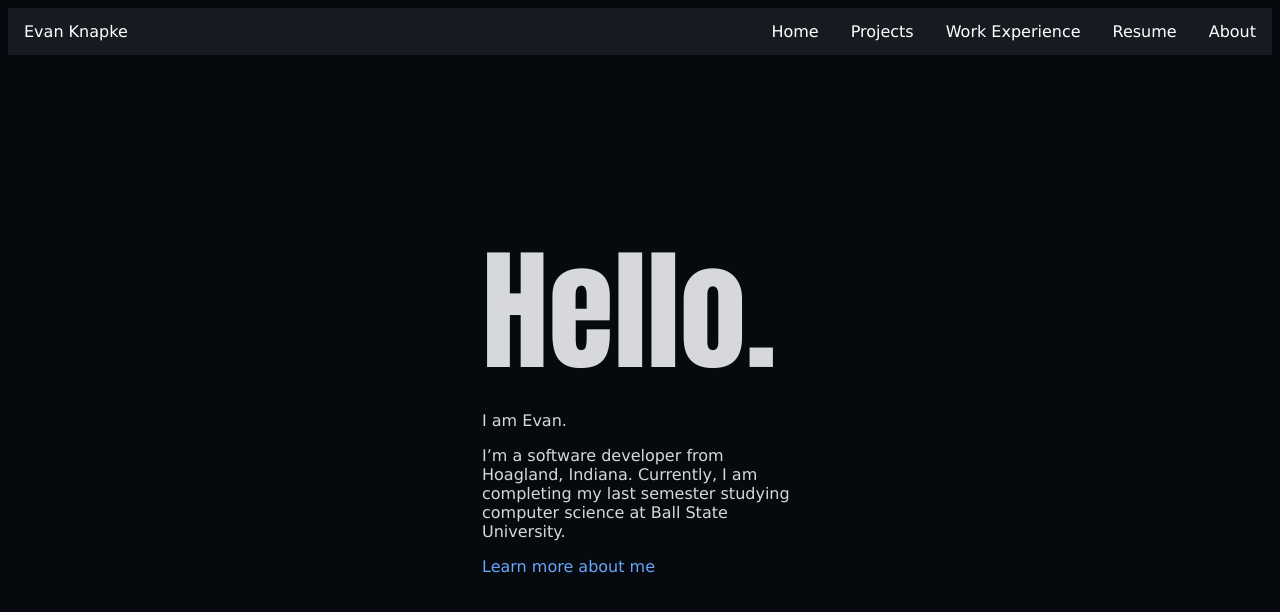
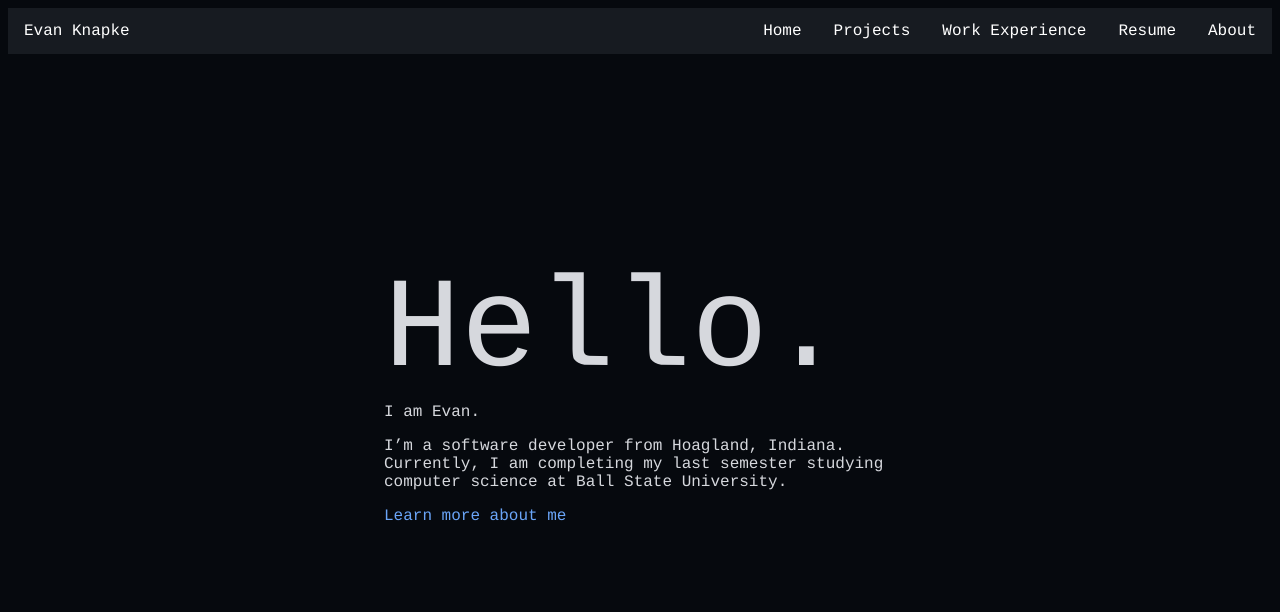
Before and after one commit to evanknapke/evanknapke.github.io, a Jekyll site: the page built from index.md, in a window 1280 px wide. Shown: the top 612 px of the page. Built offline with Jekyll 4.4.1, drawn with Linux system fonts in a browser that asks for light colours.

Commit message:
Improve reactivity and change site wide font

```diff
--- a/_layouts/about.html
+++ b/_layouts/about.html
@@ -34,6 +34,7 @@
       </header>
       <div class="container">
         <div class="child">
+          <br>
           <div class="icon-bar">
             <a href="https://www.linkedin.com/in/evanknapke/" target="_blank" class="linkedin"><i class="fa fa-linkedin"></i></a>
             <a href="https://github.com/evanknapke" target="_blank" class="github"><i class="fa fa-github"></i></a>
--- a/assets/css/home.css
+++ b/assets/css/home.css
@@ -1,20 +1,18 @@
 @import 'main.css';
 
 .home-child {
-  max-width: 25%;
+  max-width: 40vw;
 }
 
 .greeting {
-  font-family: impact, courier, verdana, arial, helvetica, sans-serif;
-  font-size: 100pt;
+  font-size: 10vw;
 }
 
 @media (max-width: 700px) {
   .home-child {
-    max-width: 95%;
+    max-width: 80vw;
   }
   .greeting {
-    font-family: impact, courier, verdana, arial, helvetica, sans-serif;
-    font-size: 75pt;
+    font-size: 20vw;
   }
 }
--- a/assets/css/main.css
+++ b/assets/css/main.css
@@ -1,7 +1,7 @@
 body {
   background-color: #06090e;
   color: #d6d8dd;
-  font-family: verdana, arial, helvetica, sans-serif;
+  font-family: courier, verdana, arial, helvetica, sans-serif;
 }
 
 a {
@@ -14,13 +14,6 @@ a {
   align-items: center;
   justify-content: center;
   min-height: 75vh;
-}
-
-.navbar h1 a {
-  display: block;
-  color: white;
-  text-align: center;
-  padding: 14px 16px;
 }
 
 .navbar ul {
@@ -49,3 +42,7 @@ a {
 .navbar ul li a:hover {
   background-color: #111;
 }
+
+.navbar select {
+  display: none;
+}
--- a/assets/css/page.css
+++ b/assets/css/page.css
@@ -1,12 +1,12 @@
 @import 'main.css';
 
-.child{
-  max-width: 50%;
+.child {
+  max-width: 50vw;
 }
 
 @media (max-width: 700px) {
   .child {
-    max-width: 95%;
+    max-width: 90vw;
   }
 }
 
```
